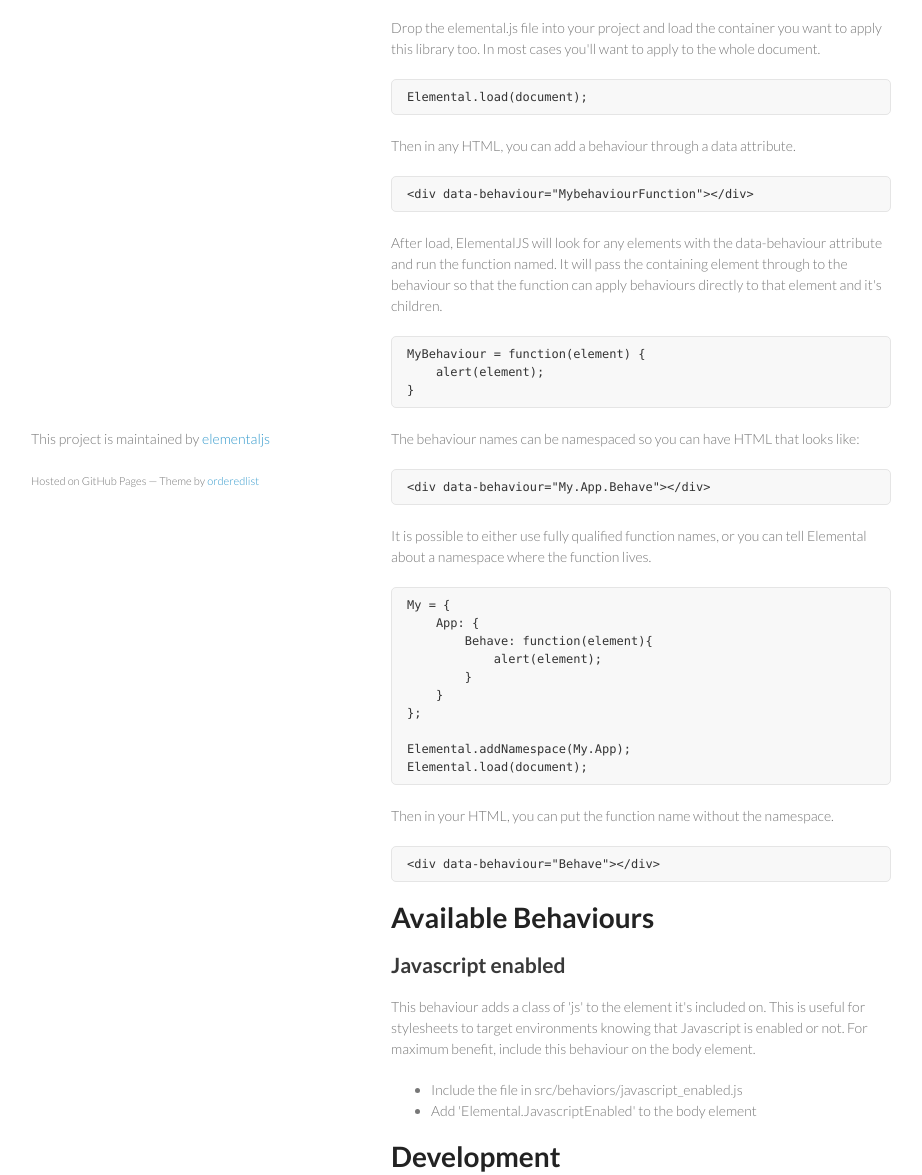
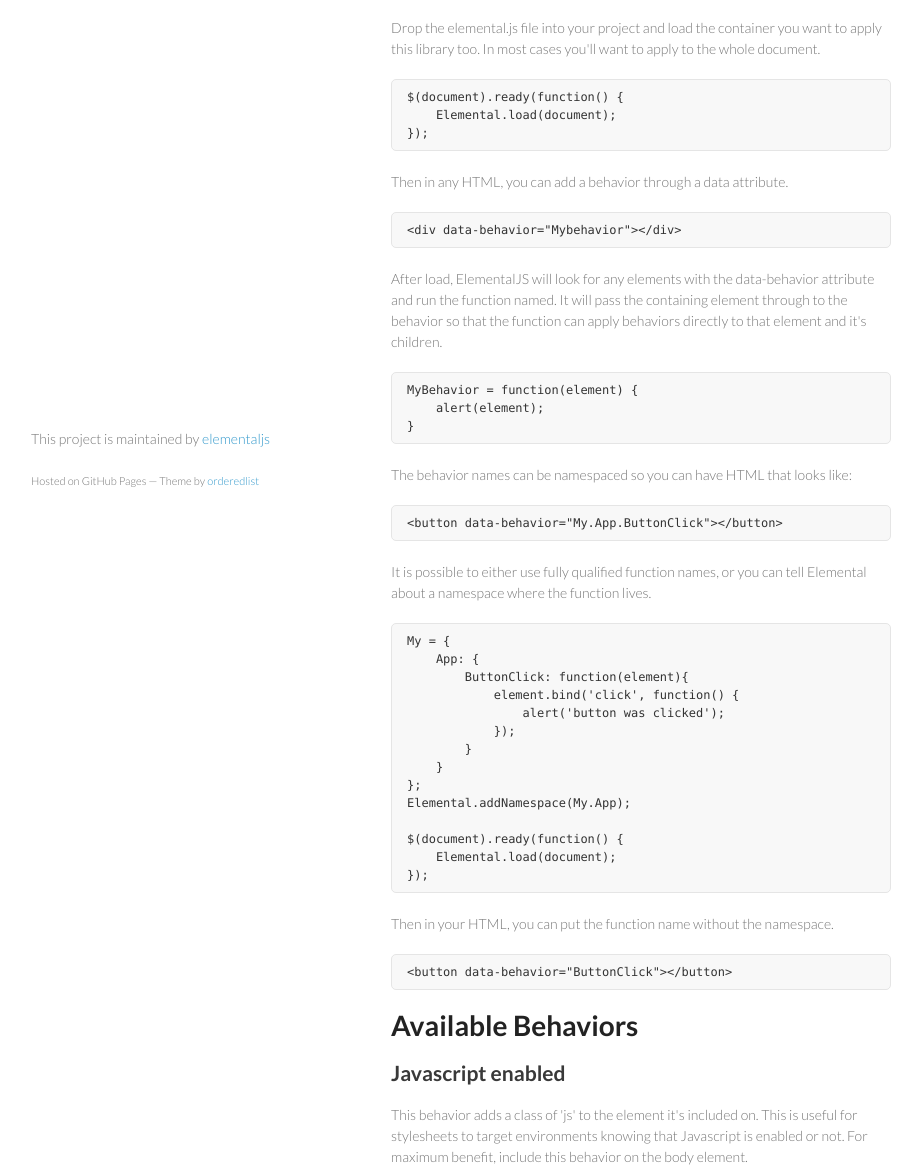
Before and after one commit to elementaljs/elementaljs, a plain HTML site: page index.html in a window 1280 px wide. Shown: the part 240-1415 px from the top of the page, without its empty margins (179-1101 px from the left). Drawn offline with Linux system fonts and the light colour scheme.

```diff
--- a/index.html
+++ b/index.html
@@ -17,7 +17,10 @@
       <header>
         <h1>Elementaljs</h1>
         <p></p>
+
         <p class="view"><a href="https://github.com/elementaljs/elementaljs">View the Project on GitHub <small>elementaljs/elementaljs</small></a></p>
+
+
         <ul>
           <li><a href="https://github.com/elementaljs/elementaljs/zipball/master">Download <strong>ZIP File</strong></a></li>
           <li><a href="https://github.com/elementaljs/elementaljs/tarball/master">Download <strong>TAR Ball</strong></a></li>
@@ -35,50 +38,56 @@
 
 <p>Drop the elemental.js file into your project and load the container you want to apply this library too. In most cases you'll want to apply to the whole document.</p>
 
-<pre><code>Elemental.load(document);
+<pre><code>$(document).ready(function() {
+    Elemental.load(document);
+});
 </code></pre>
 
-<p>Then in any HTML, you can add a behaviour through a data attribute.</p>
+<p>Then in any HTML, you can add a behavior through a data attribute.</p>
 
-<pre><code>&lt;div data-behaviour="MybehaviourFunction"&gt;&lt;/div&gt;
+<pre><code>&lt;div data-behavior="Mybehavior"&gt;&lt;/div&gt;
 </code></pre>
 
-<p>After load, ElementalJS will look for any elements with the data-behaviour attribute and run the function named.  It will pass the containing element through to the behaviour so that the function can apply behaviours directly to that element and it's children.</p>
+<p>After load, ElementalJS will look for any elements with the data-behavior attribute and run the function named.  It will pass the containing element through to the behavior so that the function can apply behaviors directly to that element and it's children.</p>
 
-<pre><code>MyBehaviour = function(element) {
+<pre><code>MyBehavior = function(element) {
     alert(element);
 }
 </code></pre>
 
-<p>The behaviour names can be namespaced so you can have HTML that looks like:</p>
+<p>The behavior names can be namespaced so you can have HTML that looks like:</p>
 
-<pre><code>&lt;div data-behaviour="My.App.Behave"&gt;&lt;/div&gt;
+<pre><code>&lt;button data-behavior="My.App.ButtonClick"&gt;&lt;/button&gt;
 </code></pre>
 
 <p>It is possible to either use fully qualified function names, or you can tell Elemental about a namespace where the function lives.</p>
 
 <pre><code>My = {
     App: {
-        Behave: function(element){
-            alert(element);
+        ButtonClick: function(element){
+            element.bind('click', function() {
+                alert('button was clicked');
+            });
         }
     }
 };
+Elemental.addNamespace(My.App);
 
-Elemental.addNamespace(My.App);
-Elemental.load(document);
+$(document).ready(function() {
+    Elemental.load(document);
+});
 </code></pre>
 
 <p>Then in your HTML, you can put the function name without the namespace.</p>
 
-<pre><code>&lt;div data-behaviour="Behave"&gt;&lt;/div&gt;
+<pre><code>&lt;button data-behavior="ButtonClick"&gt;&lt;/button&gt;
 </code></pre>
 
-<h1>Available Behaviours</h1>
+<h1>Available Behaviors</h1>
 
 <h2>Javascript enabled</h2>
 
-<p>This behaviour adds a class of 'js' to the element it's included on. This is useful for stylesheets to target environments knowing that Javascript is enabled or not. For maximum benefit, include this behaviour on the body element.</p>
+<p>This behavior adds a class of 'js' to the element it's included on. This is useful for stylesheets to target environments knowing that Javascript is enabled or not. For maximum benefit, include this behavior on the body element.</p>
 
 <ul>
 <li>Include the file in src/behaviors/javascript_enabled.js</li>
@@ -122,7 +131,7 @@
 
 <h1>Next Steps</h1>
 
-<p>We will look to add common behaviours and refactor out the dependencies on jQuery and Underscore. We think it'd be better to create a separate project for common behaviours using different libraries, i.e. elemental-jquery. </p>
+<p>We will look to add common behaviors and refactor out the dependencies on jQuery and Underscore. We think it'd be better to create a separate project for common behaviors using different libraries, i.e. elemental-jquery. </p>
       </section>
       <footer>
         <p>This project is maintained by <a href="https://github.com/elementaljs">elementaljs</a></p>
```
Also changed, not shown: params.json (+1 -1 lines).
